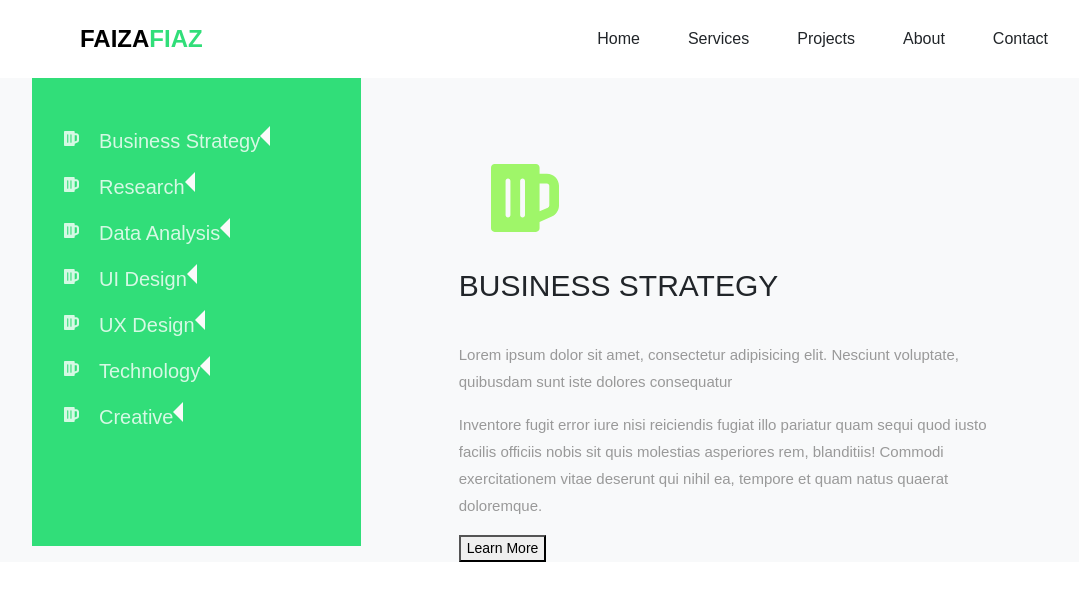
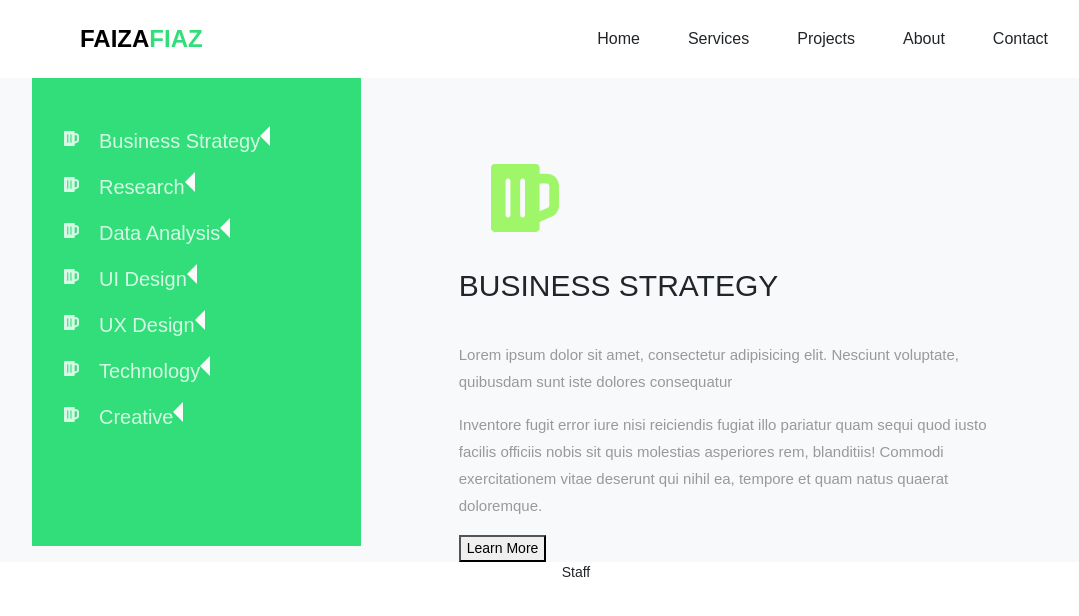
Before and after one commit to faiza203/Portfolio, a React (Create React App) app: page / in a window 1280 px wide. Shown: the top 616 px of the page, without its empty margins (64-1143 px from the left). Built offline with nearby package versions, Linux system fonts and the light colour scheme.

Commit message:
Add Staff Component

```diff
--- a/src/components/About.js
+++ b/src/components/About.js
@@ -1,7 +1,12 @@
 import React from "react";
+import Staff from "./Staff";
 
 const About = () => {
-  <div>About</div>;
+  return (
+    <div>
+      <Staff />
+    </div>
+  );
 };
 
 export default About;
--- a/src/components/Home.js
+++ b/src/components/Home.js
@@ -1,10 +1,12 @@
 import React from "react";
 import Services from "./Services";
+import About from "./About";
 
 const Home = () => {
   return (
     <div>
       <Services />
+      <About />
     </div>
   );
 };
--- a/src/components/Staff.js
+++ b/src/components/Staff.js
@@ -0,0 +1,7 @@
+import React from "react";
+
+const Staff = () => {
+  return <div>Staff</div>;
+};
+
+export default Staff;
```
